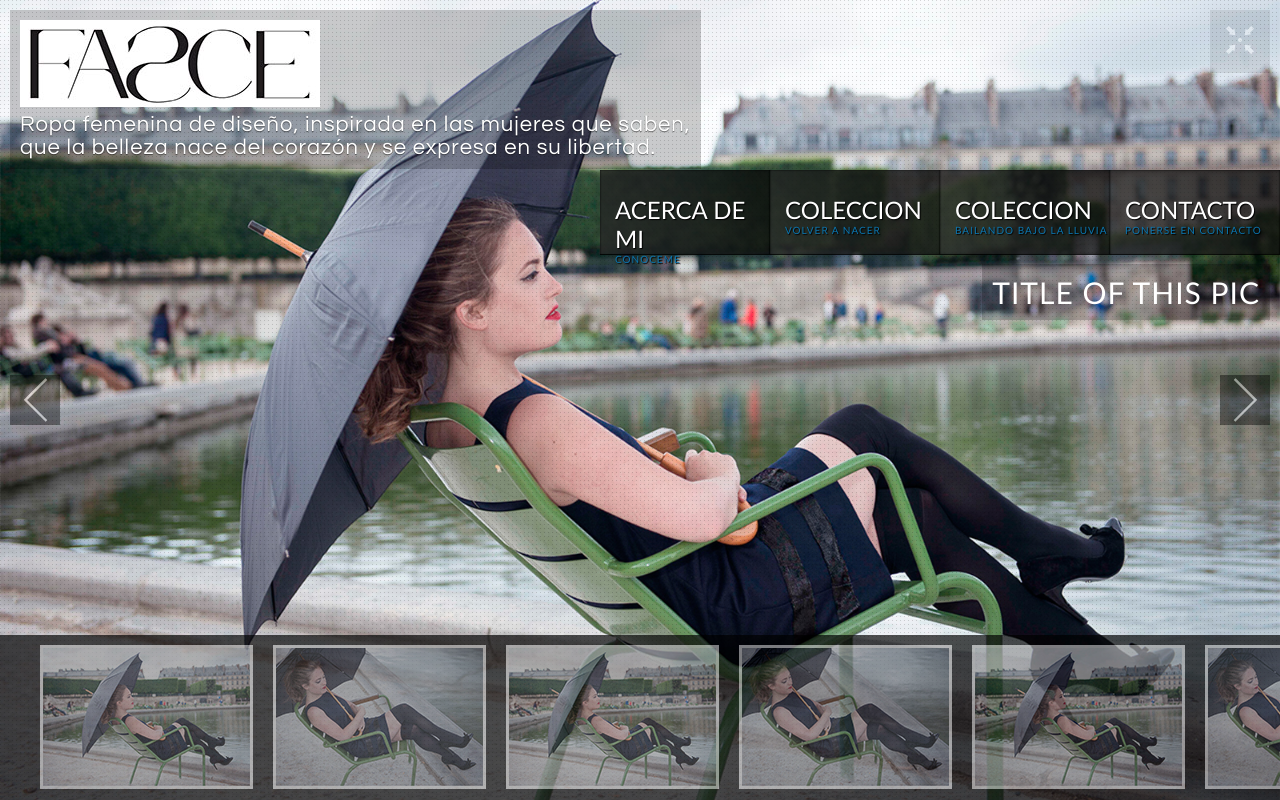
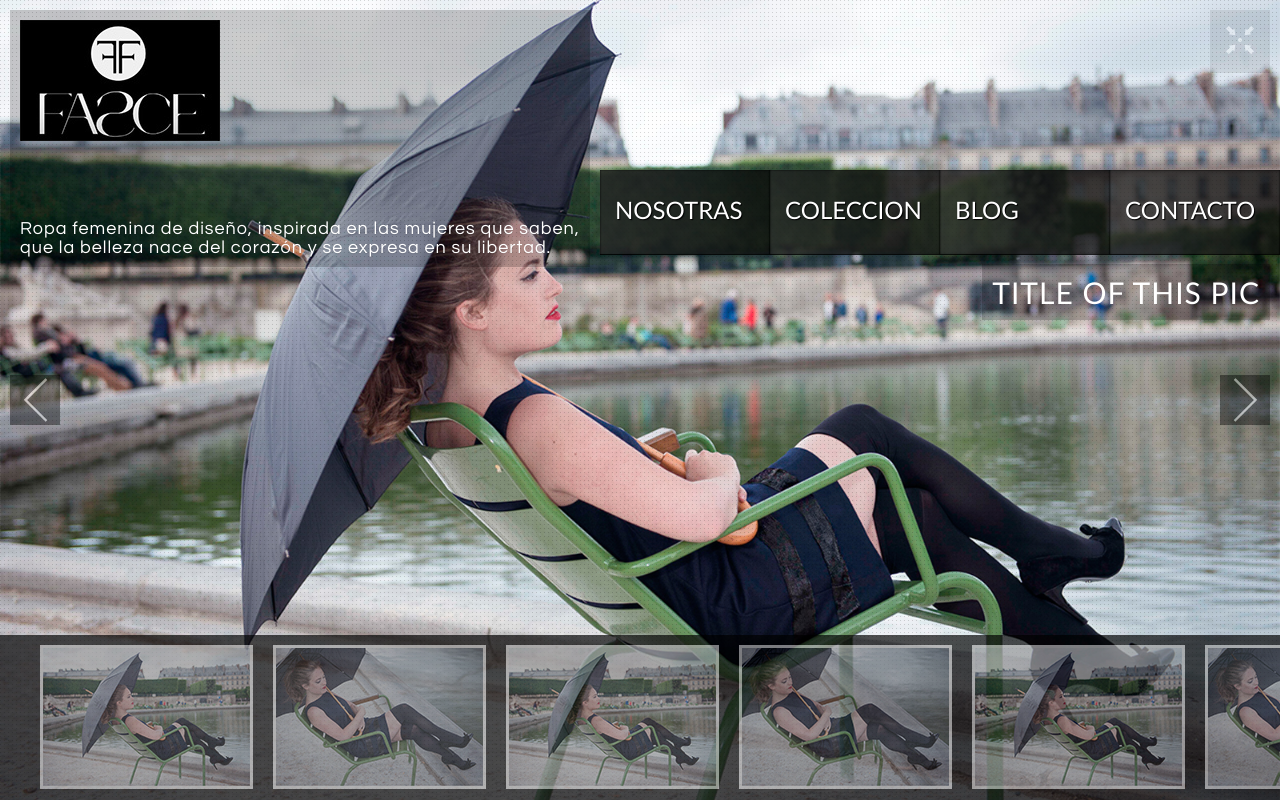
Before and after one commit to OscarCantaro/Fasce.pe, a plain HTML site: page index.html in a window 1280 px wide. Drawn offline with nearby package versions, Linux system fonts and the light colour scheme.

Commit message:
actualizando

```diff
--- a/index.html
+++ b/index.html
@@ -15,14 +15,13 @@
 
 <body>
 
-<hgroup>
-<!--
-  <h1>dd</h1>
--->
-  <img src="images/Fasce_logo_Logo.jpg" alt=""/>
-  <h4>Ropa femenina de diseño, inspirada en las mujeres que saben,</h4>
-  <h4>que la belleza nace del corazón y se expresa en su libertad.</h4>
-</hgroup>
+  <hgroup>
+    <!--  <h1>dd</h1>  -->
+    <img src="images/Fasce_logo_Negro_200.jpg" alt=""/>
+    <br><br><br>
+    <h4>Ropa femenina de diseño, inspirada en las mujeres que saben,</h4>
+    <h4>que la belleza nace del corazón y se expresa en su libertad.</h4>
+  </hgroup>
 
 <nav>
 
@@ -31,8 +30,8 @@
       <a href="#" id="about">        <img src="images/1_menu.jpg" alt=""/>
         <span class="active"></span>
         <span class="wrap">
-          <span class="link">Acerca de mi</span>
-          <span class="descr">Conoceme</span>
+          <span class="link">Nosotras</span>
+<!--           <span class="descr">Conoceme</span> -->
         </span>
       </a>
     </li>
@@ -42,7 +41,7 @@
         <span class="active"></span>
         <span class="wrap">
           <span class="link">Coleccion</span>
-          <span class="descr">Volver a nacer</span>
+<!--           <span class="descr">Volver a nacer</span> -->
         </span>
       </a>
     </li>
@@ -51,8 +50,8 @@
       <a href="#" id="blog">        <img src="images/1_menu.jpg" alt=""/>
         <span class="active"></span>
         <span class="wrap">
-        <span class="link">Coleccion</span>
-        <span class="descr">Bailando bajo la lluvia</span>
+        <span class="link">Blog</span>
+<!--         <span class="descr">Bailando bajo la lluvia</span> -->
         </span>
       </a>
     </li>
@@ -62,7 +61,7 @@
         <span class="active"></span>
         <span class="wrap">
         <span class="link">Contacto</span>
-        <span class="descr">Ponerse en contacto</span>
+<!--         <span class="descr">Ponerse en contacto</span> -->
       </span>
       </a>
     </li>
--- a/style.css
+++ b/style.css
@@ -24,7 +24,7 @@ hgroup {
 	font-family:"Myriad Pro", "Trebuchet MS", sans-serif;
 	font-size: 30px;
 	letter-spacing: 1px;
-	text-shadow:rgba(0, 0, 0, 0.50) 0 1px 1px;
+	text-shadow:rgba(0, 0, 0, 0.10) 0 1px 1px;
 }
 hgroup h1 {
 	margin: 0px;
@@ -32,7 +32,7 @@ hgroup h1 {
 }
 hgroup h4 {
 	font-family:'Century Gothic', arial, serif;
-	font-size: 22px;
+	font-size: 18px;
 	font-weight:normal;
 	margin: 0px;
 }
```
Also changed, not shown: images/Fasce_logo_Negro_200.jpg (added).
